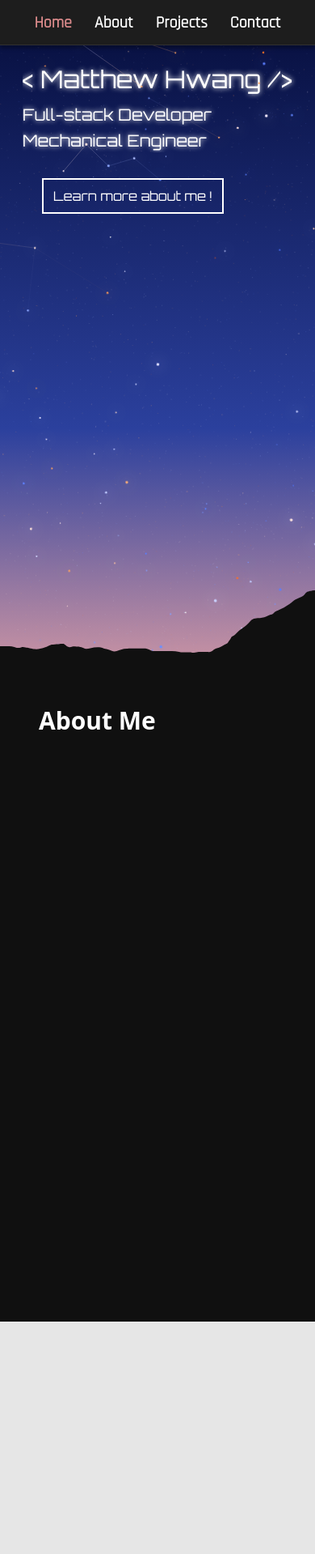
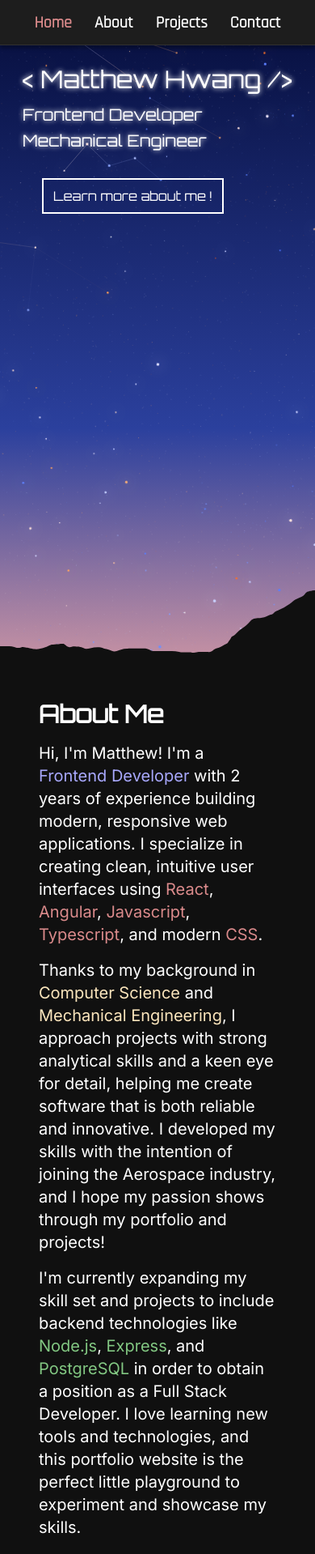
Before and after one commit to Zydico/portfolio, a Next.js app: page / in a window 390 px wide. Shown: the top 1919 px of the page at 81% size. Before the commit the page ends 1632 px from the top, so only its background shows below. Built offline with nearby package versions, Linux system fonts and the light colour scheme.

Commit message:
Added description to the About page and created responsive layout

```diff
--- a/app/globals.css
+++ b/app/globals.css
@@ -3,20 +3,24 @@
 @custom-variant dark (&:where(.dark, .dark *));
 
 :root {
+  overflow-x: hidden;
   --nav-height: calc(var(--spacing) * 14);
   --color-light-red: #DA8A8B;
   --color-lightish-red: #bb6566;
+  --color-light-blue: rgb(168, 168, 253);
+  --color-light-orange: rgb(252, 230, 189);
+  --color-light-green: rgb(130, 199, 130);
   --color-ground: #101010;
 }
 
 @theme inline {
   --font-menu: var(--font-rajdhani);
   --font-header: var(--font-orbitron);
+  --font-body: var(--font-inter);
 }
 
 * {
   box-sizing: border-box;
-  overflow-x: hidden;
 }
 
 body {
--- a/app/layout.tsx
+++ b/app/layout.tsx
@@ -1,6 +1,6 @@
 import type { Metadata } from "next";
 import "./globals.css";
-import { Rajdhani, Orbitron, Exo_2, Audiowide } from "next/font/google";
+import { Rajdhani, Orbitron, Inter } from "next/font/google";
 
 export const metadata: Metadata = {
   title: "Matthew Hwang | Developer & Engineer",
@@ -19,13 +19,19 @@ const orbitron = Orbitron({
   variable: "--font-orbitron"
 });
 
+const inter = Inter({
+  subsets: ['latin'],
+  weight: ['400'],
+  variable: "--font-inter"
+});
+
 export default function RootLayout({
   children,
 }: Readonly<{
   children: React.ReactNode;
 }>) {
   return (
-    <html lang="en" className={`${rajdhani.variable} ${orbitron.variable} scroll-smooth`}>
+    <html lang="en" className={`${rajdhani.variable} ${orbitron.variable} ${inter.variable} scroll-smooth`}>
       <body>
         {children}
       </body>
--- a/components/About/About.tsx
+++ b/components/About/About.tsx
@@ -1,11 +1,44 @@
 import React, { RefObject } from 'react';
+import { motion } from 'framer-motion';
+import './About.css';
 
 const About = (props: { aboutRef: RefObject<HTMLElement | null> }) => {
+
     return (
-        <section ref={props.aboutRef}  id="aboutPage" className="text-white w-full h-full bg-[var(--color-ground)]">
-            <section>
-                <h1 className="font-bold text-3xl/13 md:text-5xl/16 ml-12 mt-5">About Me</h1>
-            </section>
+        <section ref={props.aboutRef} id="aboutPage" className="page pt-5 pl-12 pr-12 text-white w-full bg-[var(--color-ground)] font-(family-name:--font-body)">
+            <motion.h1 id="aboutHeader" className="font-(family-name:--font-header) font-bold text-3xl md:text-5xl/16 mb-4 font-(family-name:--font-header)"
+                variants={{ hidden: { opacity: 0, x: -10 }, visible: { opacity: 1, x: 0 } }} initial="hidden" whileInView="visible" viewport={{ once: true }}
+                transition={{ duration: 0.5 }}>
+                About Me
+            </motion.h1>
+            <div className="flex flex-wrap items-start justify-between text-xl">
+                <section className="flex flex-col gap-4 md:w-50/100 w-full">
+                    <motion.p
+                        variants={{ hidden: { opacity: 0, x: -10 }, visible: { opacity: 1, x: 0 } }} initial="hidden" whileInView="visible" viewport={{ once: true }}
+                        transition={{ duration: 0.5 }}>
+                        Hi, I'm Matthew! I'm a <span className="text-(--color-light-blue)">Frontend Developer</span> with 2 years of experience building modern, responsive web applications. I specialize in creating
+                        clean, intuitive user interfaces using <span className="text-(--color-light-red)">React</span>, <span className="text-(--color-light-red)">Angular</span>,
+                        <span className="text-(--color-light-red)"> Javascript</span>, <span className="text-(--color-light-red)">Typescript</span>, and modern <span className="text-(--color-light-red)">CSS</span>.
+                    </motion.p>
+                    <motion.p
+                        variants={{ hidden: { opacity: 0, x: -10 }, visible: { opacity: 1, x: 0 } }} initial="hidden" whileInView="visible" viewport={{ once: true }}
+                        transition={{ duration: 0.5 }}>
+                        Thanks to my background in <span className="text-(--color-light-orange)">Computer Science</span> and <span className="text-(--color-light-orange)">Mechanical Engineering</span>, I approach projects with strong analytical skills and a keen eye for
+                        detail, helping me create software that is both reliable and innovative. I developed my skills with the intention of joining the Aerospace
+                        industry, and I hope my passion shows through my portfolio and projects!
+                    </motion.p>
+                    <motion.p
+                        variants={{ hidden: { opacity: 0, x: -10 }, visible: { opacity: 1, x: 0 } }} initial="hidden" whileInView="visible" viewport={{ once: true }}
+                        transition={{ duration: 0.5 }}>
+                        I'm currently expanding my skill set and projects to include backend technologies like <span className="text-(--color-light-green)">Node.js</span>,
+                        <span className="text-(--color-light-green)"> Express</span>, and <span className="text-(--color-light-green)">PostgreSQL</span> in order to obtain
+                        a position as a Full Stack Developer. I love learning new tools and technologies, and this portfolio website is the perfect little playground
+                        to experiment and showcase my skills.
+                    </motion.p>
+                </section>
+                <section className="md:w-40/100 w-full md:mt-0 mt-5 w-full border-1 aspect-square">
+                </section>
+            </div>
         </section>
     )
 }
--- a/components/Hero/Hero.css
+++ b/components/Hero/Hero.css
@@ -1,5 +1,5 @@
-section {
-    height: calc(100vh - (var(--spacing) * 14));
+.page {
+    min-height: calc(100vh - (var(--spacing) * 14));
 }
 
 #heroPage {
--- a/components/Hero/Hero.tsx
+++ b/components/Hero/Hero.tsx
@@ -4,6 +4,7 @@ import './Hero.css';
 
 import starsData from './star_data.json';
 import lineData from './line_data.json';
+import { motion } from 'motion/react';
 
 interface MousePosition {
     x: number,
@@ -211,19 +212,34 @@ const Hero = (props: { navBarRef: RefObject<HTMLElement | null>, homeRef: RefObj
     }
 
     return (
-        <section ref={props.homeRef} id="heroPage" className="mt-(--nav-height) relative overflow-hidden h-full text-white font-(family-name:--font-header)">
+        <section ref={props.homeRef} id="heroPage" className="page mt-(--nav-height) relative overflow-hidden h-full text-white font-(family-name:--font-header)">
             <canvas className="absolute pointer-events-none -top-3/4 -left-3/4 w-full h-full origin-center" ref={lineCanvasRef}></canvas>
             <canvas id="starCanvas" className="absolute pointer-events-none -top-3/4 -left-3/4 w-full h-full origin-center" ref={starCanvasRef}></canvas>
             <div className="absolute pointer-events-none" ref={shootingStarRef}></div>
             <img src="./images/foreground.svg" alt="" className="pointer-events-none select-none object-fill absolute bottom-0 w-full min-h-30" />
-            <h1 className="hero-text text-3xl/13 md:text-5xl/16 mt-4 md:mt-6 ml-7 md:ml-10"><span aria-hidden="true">&lt; </span>Matthew Hwang<span aria-hidden="true"> /&gt;</span></h1>
-            <h2 className="hero-text text-xl md:text-3xl mt-1 ml-7 md:ml-10">Full-stack Developer</h2>
-            <h2 className="hero-text text-xl md:text-3xl mt-1 ml-7 md:ml-10">Mechanical Engineer</h2>
-            <button onClick={() => scrollDown()} id="aboutMeButton" className="border-2 pt-2 pb-2 pl-3 pr-3 ml-13 mt-8 relative z-1 cursor-pointer">
+            <motion.h1 id="nameLabel" className="hero-text text-3xl/13 md:text-5xl/16 mt-4 md:mt-6 ml-7 md:ml-10 z-2 relative"
+                variants={{ hidden: { opacity: 0, x: -10 }, visible: { opacity: 1, x: 0 } }} initial="hidden" whileInView="visible" viewport={{ once: true }}
+                transition={{ duration: 0.5 }}>
+                <span aria-hidden="true">&lt; </span>Matthew Hwang<span aria-hidden="true"> /&gt;</span>
+            </motion.h1>
+            <motion.h2 id="titleLabel1" className="hero-text text-xl md:text-3xl mt-1 ml-7 md:ml-10 z-2 relative"
+                variants={{ hidden: { opacity: 0, x: -10 }, visible: { opacity: 1, x: 0 } }} initial="hidden" whileInView="visible" viewport={{ once: true }}
+                transition={{ duration: 0.5, delay: 0.1 }}>
+                Frontend Developer
+            </motion.h2>
+            <motion.h2 id="titleLabel2" className="hero-text text-xl md:text-3xl mt-1 ml-7 md:ml-10 z-2 relative"
+                variants={{ hidden: { opacity: 0, x: -10 }, visible: { opacity: 1, x: 0 } }} initial="hidden" whileInView="visible" viewport={{ once: true }}
+                transition={{ duration: 0.5, delay: 0.2 }}>
+                Mechanical Engineer
+            </motion.h2>
+            <motion.button id="aboutMeButton" className="border-2 pt-2 pb-2 pl-3 pr-3 ml-13 mt-8 relative z-1 cursor-pointer" onClick={() => scrollDown()}
+                variants={{ hidden: { opacity: 0 }, visible: { opacity: 1 } }} initial="hidden" whileInView="visible" viewport={{ once: true }}
+                transition={{ duration: 1, delay: 0.3 }} >
                 Learn more about me !
                 <div id="aboutMeButtonSlider" className="w-110/100 h-3/1 -top-1/1 left-0 absolute -z-1">
                 </div>
-            </button>
+            </motion.button>
+
         </section>
     )
 }
--- a/package.json
+++ b/package.json
@@ -9,6 +9,7 @@
     "lint": "next lint"
   },
   "dependencies": {
+    "motion": "^12.23.12",
     "next": "15.4.4",
     "react": "19.1.0",
     "react-dom": "19.1.0"
```
Also changed, not shown: components/About/About.css (added), 1 other file (tests, documents, lock files or other folders).
